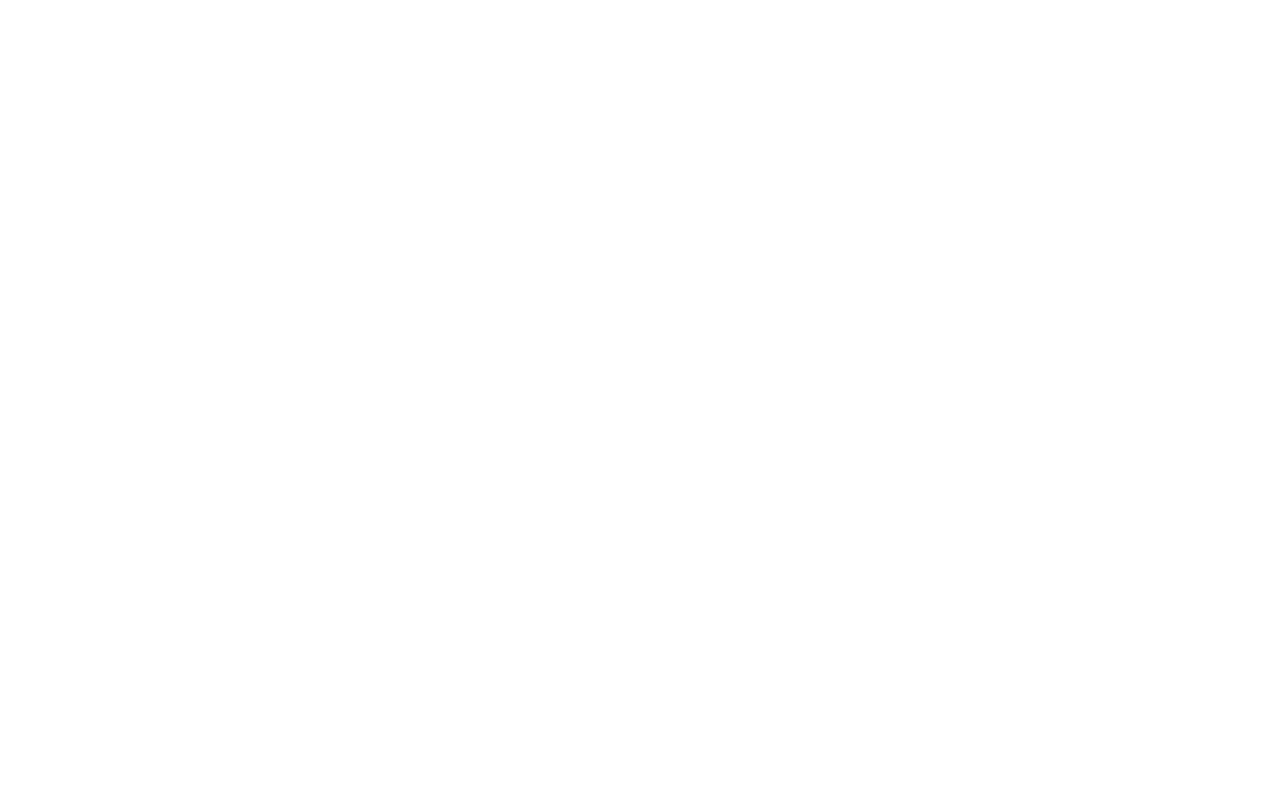
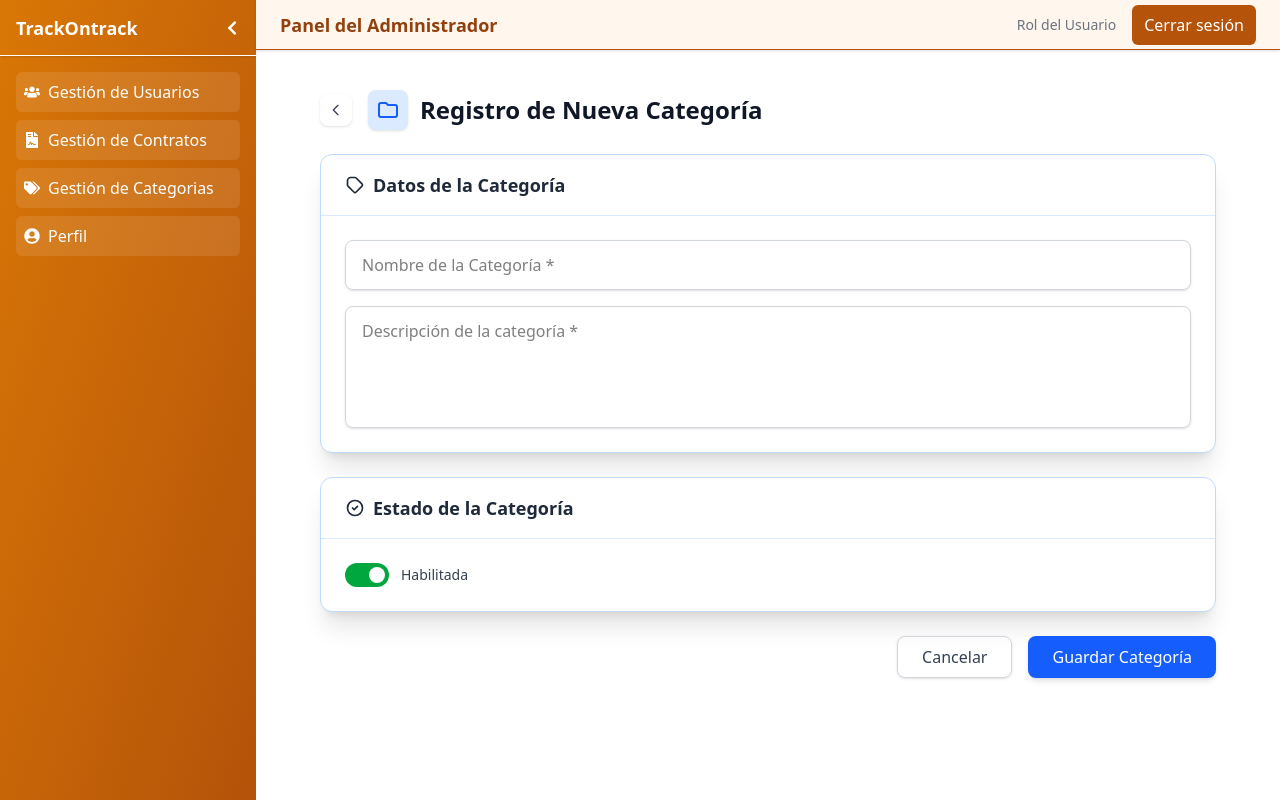
Before and after one commit to Carlos-GH23/Repo-trackontract-DWI, a React (Vite) app in the folder frontend/: page /admin/categorias/add in a window 1280 px wide. Before the commit this address had no page. Built offline with nearby package versions, Linux system fonts and the light colour scheme.

Commit message:
DWI-358 ADD: Formulario y lista de categorias

```diff
--- /dev/null
+++ b/frontend/src/modules/admin/components/registro_categoria.jsx
@@ -0,0 +1,109 @@
+import React, { useState } from "react"
+import { useNavigate } from "react-router-dom"
+
+export default function RegistroCategoria() {
+  const [categoriaHabilitada, setCategoriaHabilitada] = useState(true)
+  const navigate = useNavigate()
+
+  const volverACategorias = () => {
+    navigate("/admin/categorias")
+  }
+
+  return (
+    <div className="min-h-screen bg-white p-6">
+      <div className="max-w-4xl mx-auto">
+        <div className="flex items-center mb-6">
+          <button
+            onClick={volverACategorias}
+            className="mr-4 p-2 hover:bg-gray-100 rounded-lg transition duration-200 shadow-sm"
+          >
+            <svg className="w-4 h-4 text-gray-700" fill="none" stroke="currentColor" viewBox="0 0 24 24">
+              <path strokeLinecap="round" strokeLinejoin="round" strokeWidth={2} d="M15 19l-7-7 7-7" />
+            </svg>
+          </button>
+          <div className="flex items-center space-x-3">
+            <div className="w-10 h-10 bg-blue-100 text-blue-600 rounded-lg flex items-center justify-center shadow-sm">
+              <svg className="w-6 h-6" fill="none" stroke="currentColor" viewBox="0 0 24 24">
+                <path
+                  d="M3 7a2 2 0 012-2h5l2 2h7a2 2 0 012 2v8a2 2 0 01-2 2H5a2 2 0 01-2-2V7z"
+                  strokeLinecap="round"
+                  strokeLinejoin="round"
+                  strokeWidth={2}
+                />
+              </svg>
+            </div>
+            <h1 className="text-2xl font-bold text-gray-900">Registro de Nueva Categoría</h1>
+          </div>
+        </div>
+
+        <form className="space-y-6">
+          <div className="bg-white shadow-xl rounded-xl border border-blue-200">
+            <div className="px-6 py-4 border-b border-blue-100">
+              <h3 className="text-lg font-semibold text-gray-800 flex items-center">
+                <svg className="w-5 h-5 mr-2" fill="none" stroke="currentColor" viewBox="0 0 24 24">
+                  <path d="M7 3h5c.5 0 1 .2 1.4.6l7 7a2 2 0 010 2.8l-7 7a2 2 0 01-2.8 0l-7-7A2 2 0 013 12V7a4 4 0 014-4z" strokeLinecap="round" strokeLinejoin="round" strokeWidth={2} />
+                </svg>
+                Datos de la Categoría
+              </h3>
+            </div>
+            <div className="p-6 grid grid-cols-1 gap-4">
+              <input placeholder="Nombre de la Categoría *" className="w-full px-4 py-3 border border-gray-300 rounded-lg shadow-sm focus:ring-2 focus:ring-blue-500" />
+              <textarea
+                rows={4}
+                placeholder="Descripción de la categoría *"
+                className="w-full px-4 py-3 border border-gray-300 rounded-lg resize-none shadow-sm focus:ring-2 focus:ring-blue-500"
+              />
+            </div>
+          </div>
+
+          <div className="bg-white shadow-xl rounded-xl border border-blue-200">
+            <div className="px-6 py-4 border-b border-blue-100">
+              <h3 className="text-lg font-semibold text-gray-800 flex items-center">
+                <svg className="w-5 h-5 mr-2" fill="none" stroke="currentColor" viewBox="0 0 24 24">
+                  <path d="M9 12l2 2 4-4m6 2a9 9 0 11-18 0 9 9 0 0118 0z" strokeLinecap="round" strokeLinejoin="round" strokeWidth={2} />
+                </svg>
+                Estado de la Categoría
+              </h3>
+            </div>
+            <div className="p-6">
+              <div className="flex items-center space-x-3">
+                <button
+                  type="button"
+                  onClick={() => setCategoriaHabilitada(!categoriaHabilitada)}
+                  className={`relative inline-flex h-6 w-11 items-center rounded-full transition-colors focus:outline-none ${
+                    categoriaHabilitada ? "bg-green-600" : "bg-gray-300"
+                  }`}
+                >
+                  <span
+                    className={`inline-block h-4 w-4 transform rounded-full bg-white transition-transform ${
+                      categoriaHabilitada ? "translate-x-6" : "translate-x-1"
+                    }`}
+                  />
+                </button>
+                <label className="text-sm font-medium text-gray-700">
+                  {categoriaHabilitada ? "Habilitada" : "Inhabilitada"}
+                </label>
+              </div>
+            </div>
+          </div>
+
+          <div className="flex justify-end space-x-4">
+            <button
+              type="button"
+              onClick={volverACategorias}
+              className="px-6 py-2 border border-gray-300 text-gray-700 rounded-lg hover:bg-gray-100 transition duration-200 shadow"
+            >
+              Cancelar
+            </button>
+            <button
+              type="submit"
+              className="px-6 py-2 bg-blue-600 hover:bg-blue-700 text-white rounded-lg transition duration-200 shadow-md"
+            >
+              Guardar Categoría
+            </button>
+          </div>
+        </form>
+      </div>
+    </div>
+  )
+}
--- /dev/null
+++ b/frontend/src/modules/admin/views/Categorias.jsx
@@ -0,0 +1,108 @@
+import { useState } from "react"
+import { FaEye, FaEdit, FaTrash } from "react-icons/fa"
+import { Link } from "react-router-dom"
+
+const categorias = [
+  {
+    nombre: "Servicios de Consultoría",
+    descripcion: "Asesoría especializada para procesos empresariales.",
+    estado: "Activo",
+  },
+  {
+    nombre: "Mantenimiento Técnico",
+    descripcion: "Soporte y mantenimiento de infraestructura tecnológica.",
+    estado: "Inactivo",
+  },
+  {
+    nombre: "Desarrollo de Software",
+    descripcion: "Construcción de soluciones a medida.",
+    estado: "Activo",
+  },
+]
+
+export default function Categorias() {
+  return (
+    <div className="min-h-screen bg-white p-6">
+      <div className="flex justify-between items-center mb-8">
+        <div className="flex items-center space-x-4">
+          <div className="bg-blue-100 p-3 rounded-lg">
+            <svg
+              className="w-6 h-6 text-blue-600"
+              fill="none"
+              stroke="currentColor"
+              viewBox="0 0 24 24"
+            >
+              <path
+                strokeLinecap="round"
+                strokeLinejoin="round"
+                strokeWidth={2}
+                d="M3 7a2 2 0 012-2h5l2 2h7a2 2 0 012 2v8a2 2 0 01-2 2H5a2 2 0 01-2-2V7z"
+              />
+            </svg>
+          </div>
+          <div>
+            <h1 className="text-2xl font-bold text-gray-900">Categorías Registradas</h1>
+            <p className="text-sm text-gray-600">Panel de Administración - Gestión de Categorías</p>
+          </div>
+        </div>
+
+        <Link
+          to="/admin/categorias/add"
+          className="bg-blue-600 hover:bg-blue-700 text-white px-4 py-2 rounded-lg transition-colors duration-200 flex items-center gap-2 shadow-md"
+        >
+          <svg className="w-4 h-4" fill="none" stroke="currentColor" viewBox="0 0 24 24">
+            <path strokeLinecap="round" strokeLinejoin="round" strokeWidth={2} d="M12 4v16m8-8H4" />
+          </svg>
+          Registrar Categoría
+        </Link>
+      </div>
+
+      <div className="grid md:grid-cols-2 lg:grid-cols-3 gap-6">
+        {categorias.map((categoria, idx) => (
+          <div
+            key={idx}
+            className="bg-white shadow-lg hover:shadow-xl transition-shadow duration-300 rounded-xl border border-gray-200"
+          >
+            <div className="p-6">
+              <div className="flex justify-between items-start mb-2">
+                <h2 className="text-lg font-semibold text-gray-800">{categoria.nombre}</h2>
+                <span
+                  className={`text-xs px-2 py-1 rounded-full font-medium ${
+                    categoria.estado === "Activo"
+                      ? "bg-green-100 text-green-800"
+                      : "bg-gray-200 text-gray-700"
+                  }`}
+                >
+                  {categoria.estado}
+                </span>
+              </div>
+
+              <p className="text-sm text-gray-600 mb-4">{categoria.descripcion}</p>
+
+              <div className="flex gap-3">
+                <button
+                  title="Ver Detalle"
+                  className="p-2 bg-blue-500 hover:bg-blue-600 text-white rounded-lg"
+                >
+                  <FaEye />
+                </button>
+                <button
+                  title="Editar"
+                  className="p-2 bg-yellow-400 hover:bg-yellow-500 text-white rounded-lg"
+                >
+                  <FaEdit />
+                </button>
+                <button
+                  title="Eliminar"
+                  className="p-2 bg-red-500 hover:bg-red-600 text-white rounded-lg"
+                >
+                  <FaTrash />
+                </button>
+              </div>
+            </div>
+          </div>
+        ))}
+      </div>
+    </div>
+  )
+}
--- a/frontend/src/router/router.jsx
+++ b/frontend/src/router/router.jsx
@@ -3,6 +3,8 @@ import Login from "../modules/auth/views/Login";
 import LayoutAdmin from "../modules/admin/components/layout/layoutAdmin"
 import Contratos from "../modules/admin/views/Contratos"
 import RegistroContrato from "../modules/admin/components/registro_contrato"
+import Categorias from "../modules/admin/views/Categorias"
+import RegistroCategoria from "../modules/admin/components/registro_categoria"
 
 
 
@@ -17,6 +19,8 @@ const AppRouter = () => {
 
           <Route path="contratos" element={<Contratos />} />
           <Route path="contratos/add" element={<RegistroContrato />} />
+          <Route path="categorias" element={<Categorias />} />
+          <Route path="categorias/add" element={<RegistroCategoria />} />
 
 
 
```
